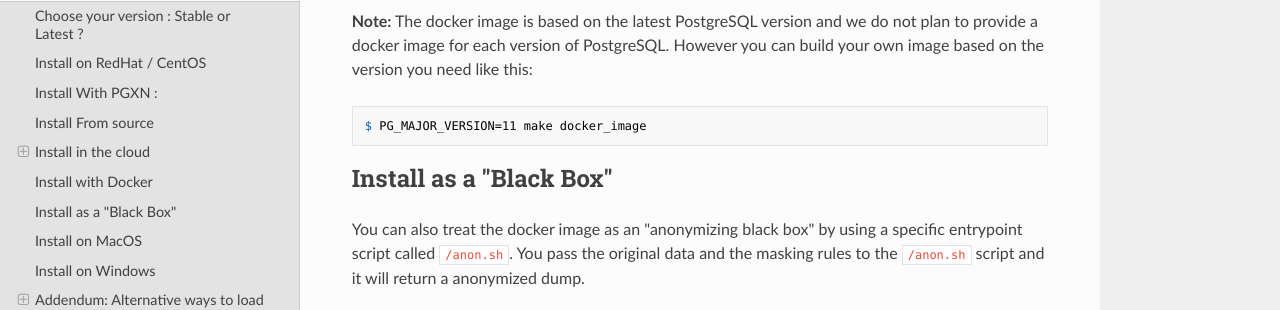
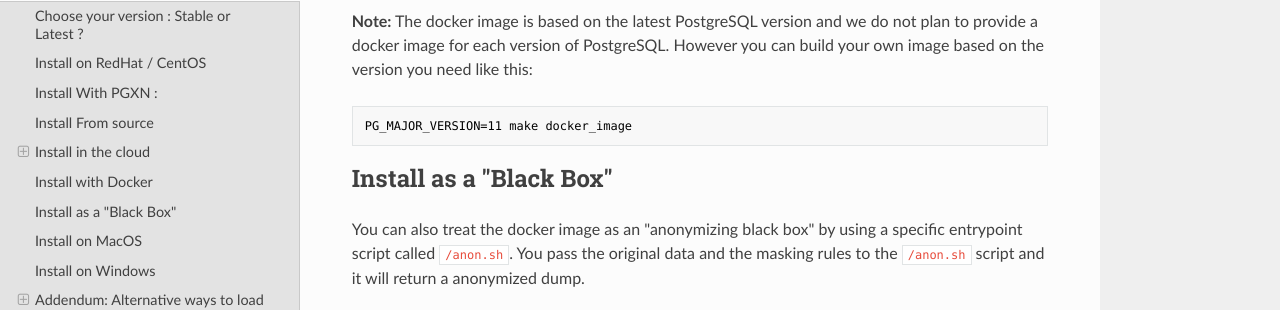
Before and after one commit to neondatabase/postgresql_anonymizer, an MkDocs documentation site: the page built from docs/INSTALL.md, in a window 1280 px wide and 900 px high, scrolled down 4879 px. Shown: the part 141-451 px from the top of the window. Built offline with MkDocs 1.6.1, drawn with Linux system fonts in a browser that asks for light colours; nearby versions of some CDN libraries.

Commit message:
[docs] fixup syntax

````diff
--- a/docs/INSTALL.md
+++ b/docs/INSTALL.md
@@ -290,7 +290,7 @@ not plan to provide a docker image for each version of PostgreSQL. However you
 can build your own image based on the version you need like this:
 
 ```shell
-$ PG_MAJOR_VERSION=11 make docker_image
+PG_MAJOR_VERSION=11 make docker_image
 ```
 
 Install as a "Black Box"
````
